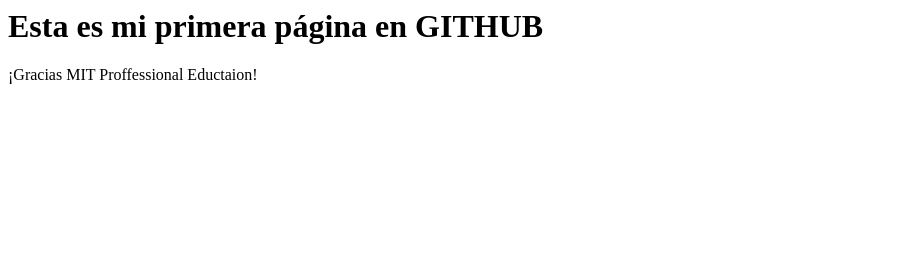
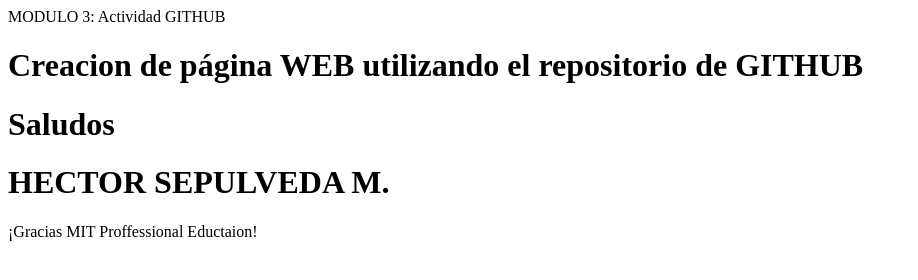
Before and after one commit to hectorhsm/MITPEM3, a plain HTML site: page index.html in a window 1280 px wide. Shown: the whole page, without its empty margins (0-918 px from the left). Drawn offline with Linux system fonts and the light colour scheme.

Commit message:
Update index.html
Actualización

```diff
--- a/index.html
+++ b/index.html
@@ -1,4 +1,8 @@
 <html>
-<h1> Esta es mi primera página en GITHUB </h1>
+<p> MODULO 3: Actividad GITHUB </p>
+<h1> Creacion de página WEB utilizando el repositorio de GITHUB </h1>
+<h1> Saludos </h1>
+<h1>  HECTOR SEPULVEDA M. </h1>
+<h1>  </h1>
 <p> ¡Gracias MIT Proffessional Eductaion!</p>
 </html>
```
